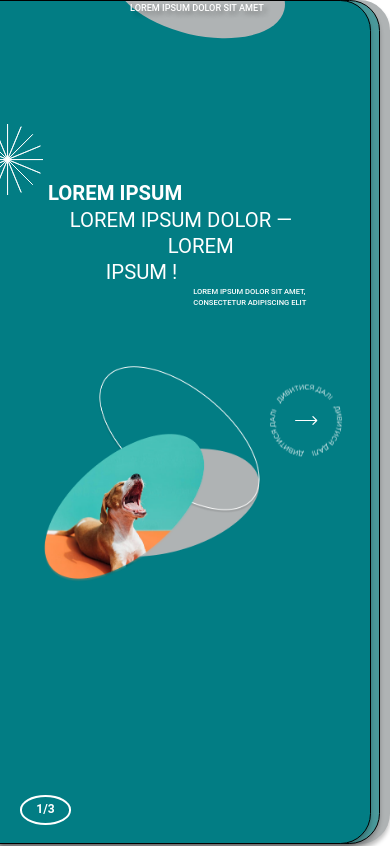
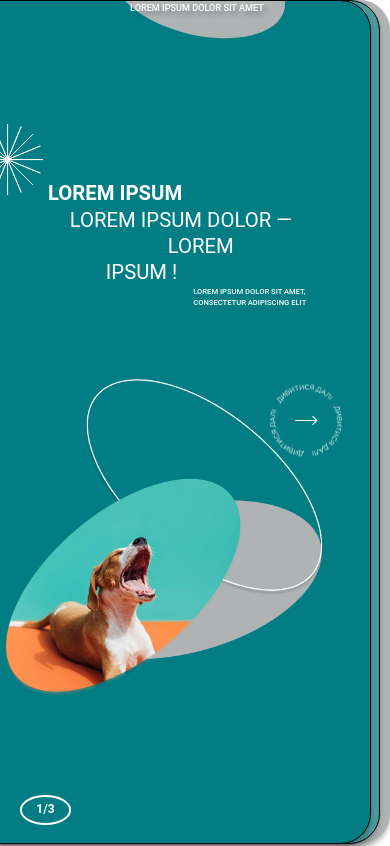
Before and after one commit to monsara/slider-filter-sort-app, a Vue app: page / in a window 390 px wide. Shown: the top 846 px of the page. Built offline with nearby package versions, Linux system fonts and the light colour scheme; no server answers.

Commit message:
Update styles for slider

```diff
--- a/src/components/HeroSlider.vue
+++ b/src/components/HeroSlider.vue
@@ -661,6 +661,11 @@ onMounted(() => {
     display: none;
   }
 
+  @media (max-width: 414px) {
+    right: 53%;
+    width: 100vw;
+  }
+
   ellipse + g {
     @media (max-width: 768px) {
       transform: rotateX(40deg) translate(-145px, 30px) scale(1.25);
```
